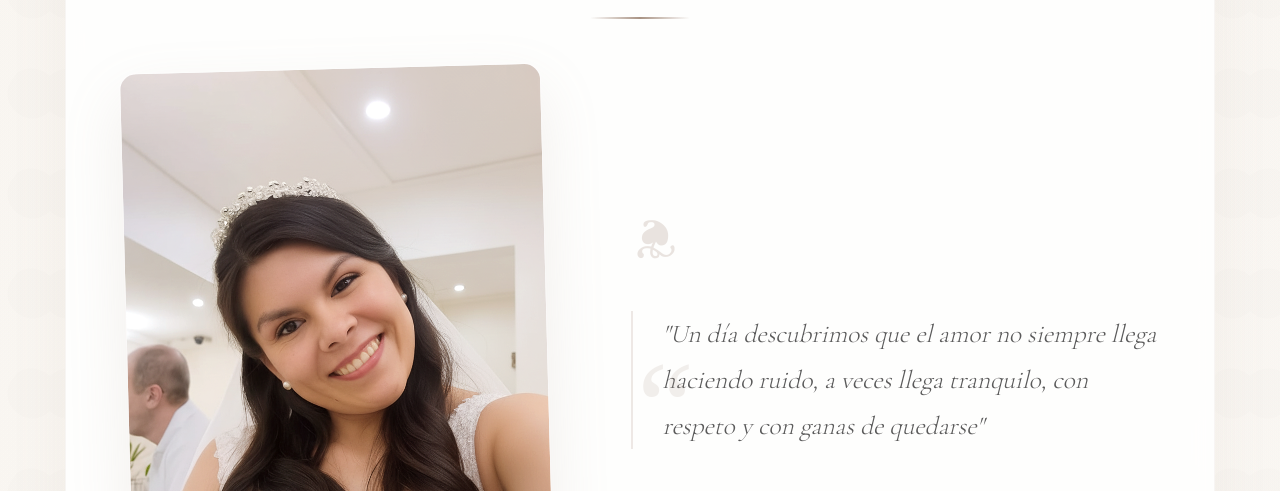
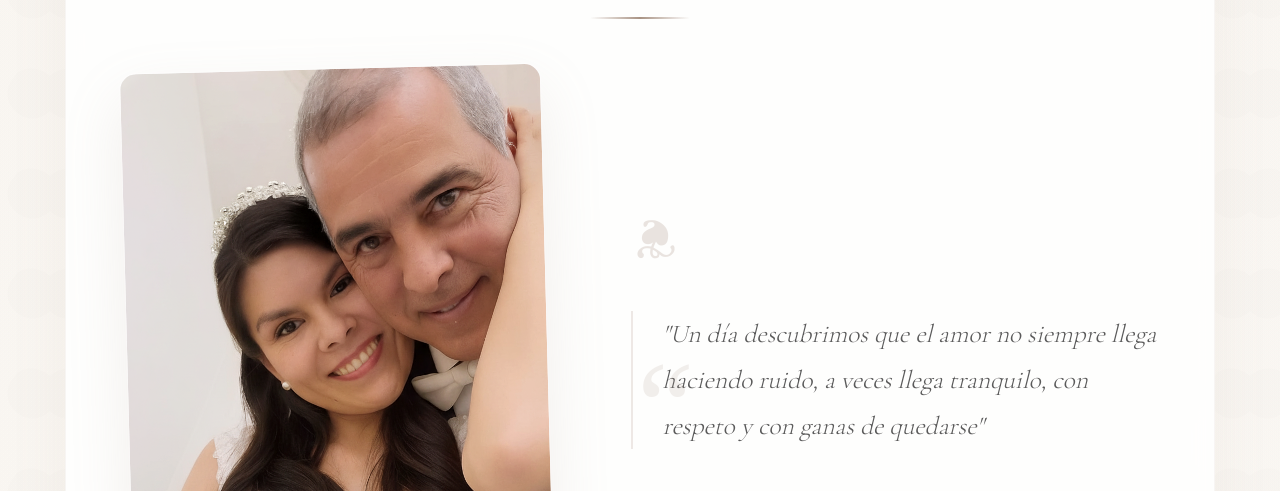
Before and after one commit to Saul1023/invitacion_boda, a plain HTML site: page index.html in a window 1280 px wide. Shown: the part 1139-1630 px from the top of the page. Drawn offline with nearby package versions, Linux system fonts and the light colour scheme.

Commit message:
Cambiando foto

```diff
--- a/index.html
+++ b/index.html
@@ -78,7 +78,7 @@
                 <!-- Imagen a la izquierda -->
                 <div class="story-image">
                     <div class="image-frame">
-                        <img src="img/Image5.png" alt="Carlos y Tatiana" class="story-photo">
+                        <img src="img/pareja2.png" alt="Carlos y Tatiana" class="story-photo">
                         <div class="frame-decoration"></div>
                     </div>
                 </div>
```
Also changed, not shown: img/pareja2.png (added).
